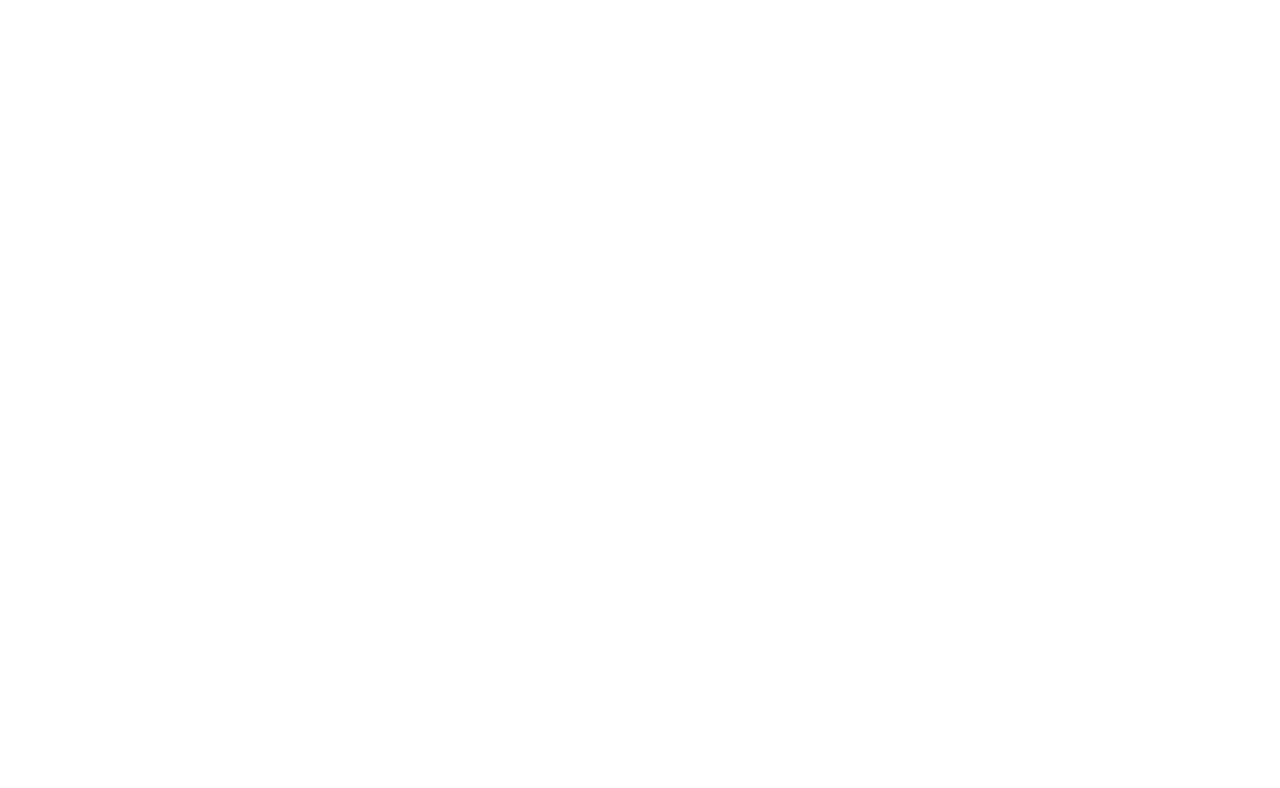
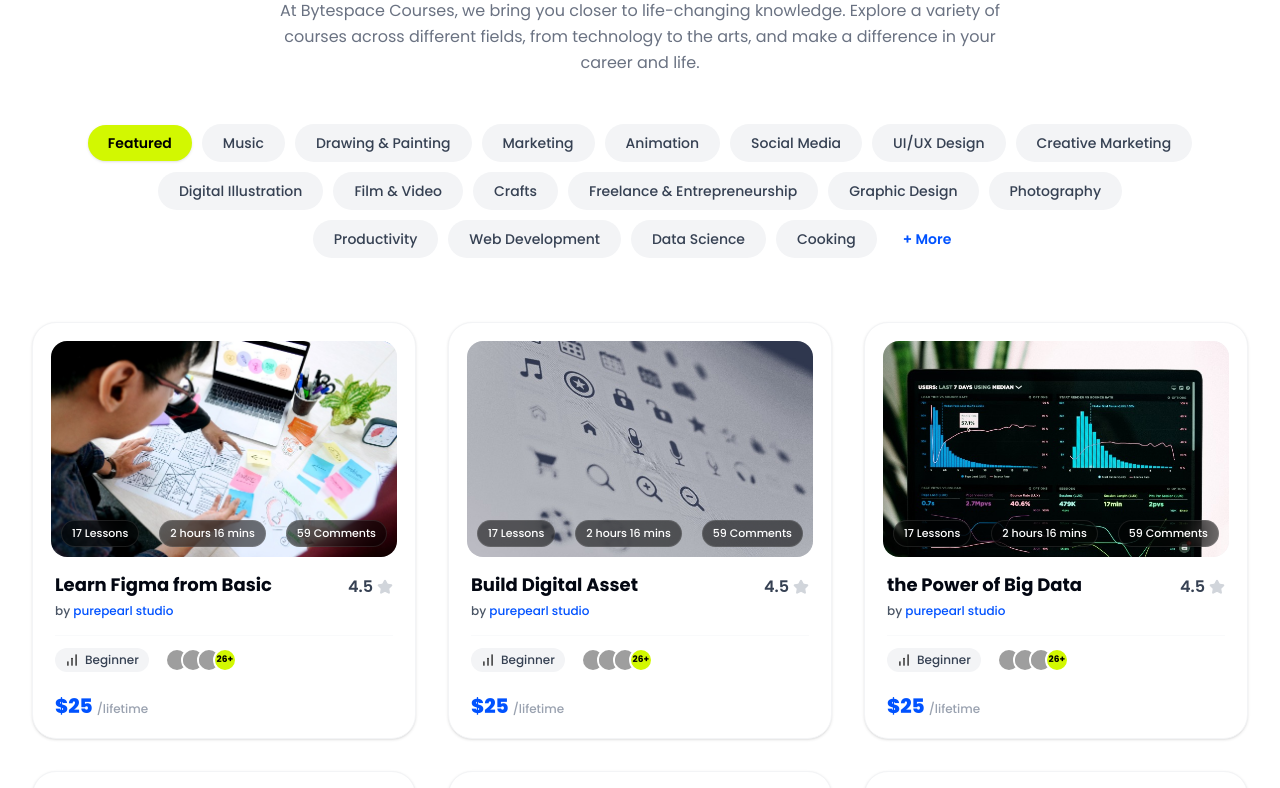
Before and after one commit to AL-AM1N/byte-space-doin-tech-assessment, a Next.js app: page / in a window 1280 px wide. Shown: the part 1360-2148 px from the top of the page. Before the commit the page ends 1126 px from the top, so only its background shows below. Built offline with nearby package versions, Linux system fonts and the light colour scheme; grey boxes are pictures that could not be loaded; a web font is replaced by a local one.

Commit message:
Build the courses catalogue with filter pills and six course cards

```diff
--- a/src/components/CoursesSection.tsx
+++ b/src/components/CoursesSection.tsx
@@ -1,3 +1,277 @@
+"use client";
+
+import React, { useState } from "react";
+import Image from "next/image";
+import { Star, ChartNoAxesColumnIncreasing } from "lucide-react";
+
+interface Course {
+  id: number;
+  title: string;
+  image: string;
+  lessons: string;
+  duration: string;
+  comments: string;
+  author: string;
+  rating: string;
+  level: string;
+  price: string;
+  category: string;
+}
+
+const COURSES: Course[] = [
+  {
+    id: 1,
+    title: "Learn Figma from Basic",
+    image: "/card_photo.jpg",
+    lessons: "17 Lessons",
+    duration: "2 hours 16 mins",
+    comments: "59 Comments",
+    author: "purepearl studio",
+    rating: "4.5",
+    level: "Beginner",
+    price: "$25",
+    category: "Featured",
+  },
+  {
+    id: 2,
+    title: "Build Digital Asset",
+    image: "/card_photo1.jpg",
+    lessons: "17 Lessons",
+    duration: "2 hours 16 mins",
+    comments: "59 Comments",
+    author: "purepearl studio",
+    rating: "4.5",
+    level: "Beginner",
+    price: "$25",
+    category: "Featured",
+  },
+  {
+    id: 3,
+    title: "the Power of Big Data",
+    image: "/card_photo2.jpg",
+    lessons: "17 Lessons",
+    duration: "2 hours 16 mins",
+    comments: "59 Comments",
+    author: "purepearl studio",
+    rating: "4.5",
+    level: "Beginner",
+    price: "$25",
+    category: "Featured",
+  },
+  {
+    id: 4,
+    title: "Balancing Productivity an...",
+    image: "/card_photo3.jpg",
+    lessons: "17 Lessons",
+    duration: "2 hours 16 mins",
+    comments: "59 Comments",
+    author: "purepearl studio",
+    rating: "4.5",
+    level: "Beginner",
+    price: "$25",
+    category: "Featured",
+  },
+  {
+    id: 5,
+    title: "Mastering Money Manage...",
+    image: "/card_photo4.jpg",
+    lessons: "17 Lessons",
+    duration: "2 hours 16 mins",
+    comments: "59 Comments",
+    author: "purepearl studio",
+    rating: "4.5",
+    level: "Beginner",
+    price: "$25",
+    category: "Featured",
+  },
+  {
+    id: 6,
+    title: "From Idea to Startup Succ...",
+    image: "/card_photo5.jpg",
+    lessons: "17 Lessons",
+    duration: "2 hours 16 mins",
+    comments: "59 Comments",
+    author: "purepearl studio",
+    rating: "4.5",
+    level: "Beginner",
+    price: "$25",
+    category: "Featured",
+  },
+];
+
+const FILTER_ROWS = [
+  [
+    "Featured",
+    "Music",
+    "Drawing & Painting",
+    "Marketing",
+    "Animation",
+    "Social Media",
+    "UI/UX Design",
+    "Creative Marketing",
+  ],
+  [
+    "Digital Illustration",
+    "Film & Video",
+    "Crafts",
+    "Freelance & Entrepreneurship",
+    "Graphic Design",
+    "Photography",
+  ],
+  ["Productivity", "Web Development", "Data Science", "Cooking"],
+];
+
+const STUDENT_AVATARS = [
+  "https://images.unsplash.com/photo-1534528741775-53994a69daeb?auto=format&fit=crop&w=60&h=60&q=80",
+  "https://images.unsplash.com/photo-1507003211169-0a1dd7228f2d?auto=format&fit=crop&w=60&h=60&q=80",
+  "https://images.unsplash.com/photo-1494790108377-be9c29b29330?auto=format&fit=crop&w=60&h=60&q=80",
+];
+
 export default function CoursesSection() {
-  return <section id="courses" aria-label="Courses" />;
+  const [activeFilter, setActiveFilter] = useState("Featured");
+
+  return (
+    <section id="courses" className="py-20 sm:py-24 bg-white">
+      <div className="max-w-7xl mx-auto px-4 sm:px-6 lg:px-8">
+        {/* Section Header */}
+        <div className="text-center max-w-3xl mx-auto">
+          <h2 className="text-3xl sm:text-4xl md:text-5xl font-semibold text-gray-950 tracking-tight leading-tight">
+            Discover Your Passion, <br />
+            Build Your Skills
+          </h2>
+          <p className="mt-4 text-sm sm:text-base text-gray-500 leading-relaxed max-w-3xl mx-auto">
+            At Bytespace Courses, we bring you closer to life-changing knowledge. Explore a variety of courses across different fields, from technology to the arts, and make a difference in your career and life.
+          </p>
+        </div>
+
+        {/* Category Filter Pills */}
+        <div className="mt-10 sm:mt-12 flex flex-col items-center gap-2.5 max-w-6xl mx-auto">
+          {FILTER_ROWS.map((row, rowIndex) => (
+            <div
+              key={rowIndex}
+              className="flex flex-wrap items-center justify-center gap-2 sm:gap-2.5"
+            >
+              {row.map((item) => {
+                const isActive = activeFilter === item;
+                return (
+                  <button
+                    key={item}
+                    type="button"
+                    aria-pressed={isActive}
+                    onClick={() => setActiveFilter(item)}
+                    className={`rounded-full px-4 sm:px-5 py-2 text-xs sm:text-sm font-medium transition-all cursor-pointer ${
+                      isActive
+                        ? "bg-[#D2F801] text-black font-semibold shadow-sm"
+                        : "bg-[#F3F4F6] text-gray-700 hover:bg-gray-200 border border-transparent"
+                    }`}
+                  >
+                    {item}
+                  </button>
+                );
+              })}
+              {rowIndex === FILTER_ROWS.length - 1 && (
+                <button
+                  type="button"
+                  onClick={() => setActiveFilter("More")}
+                  className="rounded-full px-4 py-2 text-xs sm:text-sm font-semibold text-[#0052FF] hover:underline cursor-pointer"
+                >
+                  + More
+                </button>
+              )}
+            </div>
+          ))}
+        </div>
+
+        {/* 6 Course Cards Grid */}
+        <div className="mt-14 sm:mt-16 grid grid-cols-1 md:grid-cols-2 lg:grid-cols-3 gap-6 sm:gap-8">
+          {COURSES.map((course) => (
+            <div
+              key={course.id}
+              className="group bg-white rounded-3xl border border-gray-100 p-4 sm:p-4.5 shadow-sm hover:shadow-xl transition-all duration-300 flex flex-col justify-between"
+            >
+              {/* Card Image with Floating Info Badges */}
+              <div className="relative w-full aspect-[16/10] rounded-2xl overflow-hidden bg-gray-100">
+                <Image
+                  src={course.image}
+                  alt={course.title}
+                  fill
+                  loading="eager"
+                  className="object-cover group-hover:scale-105 transition-transform duration-500"
+                />
+
+                {/* Bottom Overlay Pills */}
+                <div className="absolute bottom-2.5 left-2.5 right-2.5 flex items-center justify-between gap-1.5 z-10">
+                  <div className="bg-black/55 backdrop-blur-md text-white text-[10px] sm:text-[11px] font-medium px-2.5 py-1 rounded-full border border-white/10">
+                    {course.lessons}
+                  </div>
+                  <div className="bg-black/55 backdrop-blur-md text-white text-[10px] sm:text-[11px] font-medium px-2.5 py-1 rounded-full border border-white/10">
+                    {course.duration}
+                  </div>
+                  <div className="bg-black/55 backdrop-blur-md text-white text-[10px] sm:text-[11px] font-medium px-2.5 py-1 rounded-full border border-white/10">
+                    {course.comments}
+                  </div>
+                </div>
+              </div>
+
+              {/* Card Body */}
+              <div className="pt-4 px-1 flex flex-col flex-1 justify-between">
+                <div>
+                  {/* Title & Rating */}
+                  <div className="flex items-start justify-between gap-2">
+                    <h3 className="font-bold text-base sm:text-lg text-gray-950 group-hover:text-[#0052FF] transition-colors leading-snug">
+                      {course.title}
+                    </h3>
+                    <div className="flex items-center gap-1 text-base font-semibold text-gray-700 flex-shrink-0 pt-0.5">
+                      <span>{course.rating}</span>
+                      <Star className="w-4 h-4 fill-[#D1D5DB] text-[#D1D5DB]" />
+                    </div>
+                  </div>
+
+                  {/* Author */}
+                  <p className="text-xs text-[#0052FF] font-medium mt-1">
+                    <span className="text-gray-600">by</span> {course.author}
+                  </p>
+                </div>
+
+                {/* Level badge & Avatars */}
+                <div className="flex items-center gap-4 mt-4 pt-3 border-t border-gray-50">
+                  <div className="flex items-center gap-1.5 bg-[#F3F4F6] text-gray-700 text-xs px-2.5 py-1 rounded-full font-medium">
+                    <ChartNoAxesColumnIncreasing className="w-3.5 h-3.5 text-black" />
+                    <span>{course.level}</span>
+                  </div>
+
+                  {/* Overlapping User Avatars */}
+                  <div className="flex items-center -space-x-2">
+                    {STUDENT_AVATARS.map((src, i) => (
+                      <Image
+                        key={i}
+                        src={src}
+                        alt="Enrolled student"
+                        width={24}
+                        height={24}
+                        className="w-6 h-6 rounded-full border-2 border-white object-cover"
+                      />
+                    ))}
+                    <div className="w-6 h-6 rounded-full bg-[#D2F801] text-black font-bold text-[9px] flex items-center justify-center border-2 border-white">
+                      26+
+                    </div>
+                  </div>
+                </div>
+
+                {/* Price */}
+                <div className="mt-3 pt-2 flex items-baseline gap-1">
+                  <span className="text-xl font-extrabold text-[#0052FF]">
+                    {course.price}
+                  </span>
+                  <span className="text-xs text-gray-400 font-medium">
+                    /lifetime
+                  </span>
+                </div>
+              </div>
+            </div>
+          ))}
+        </div>
+      </div>
+    </section>
+  );
 }
```
